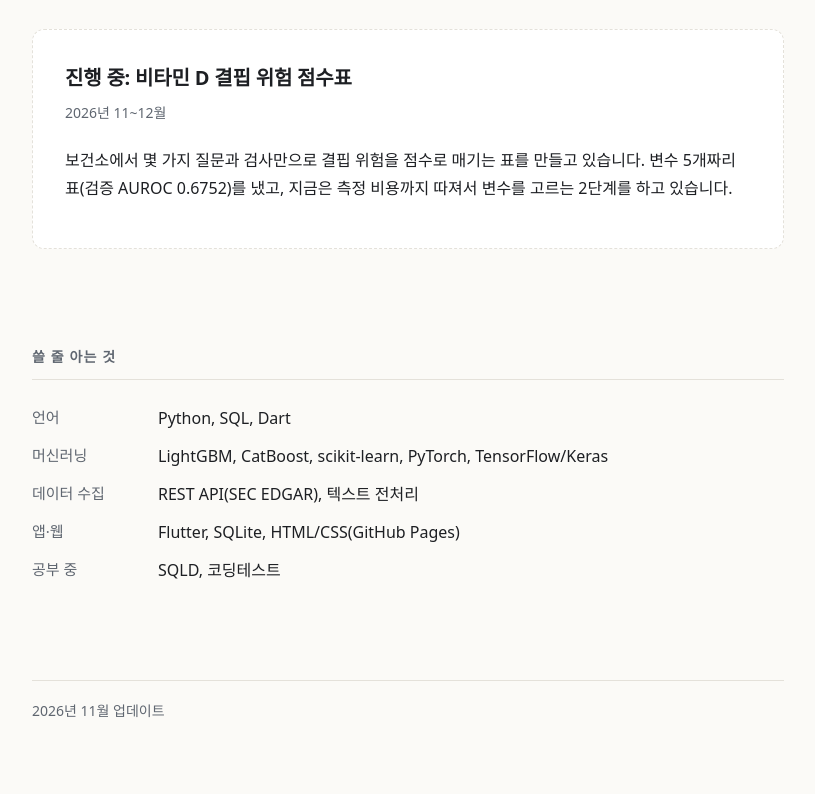
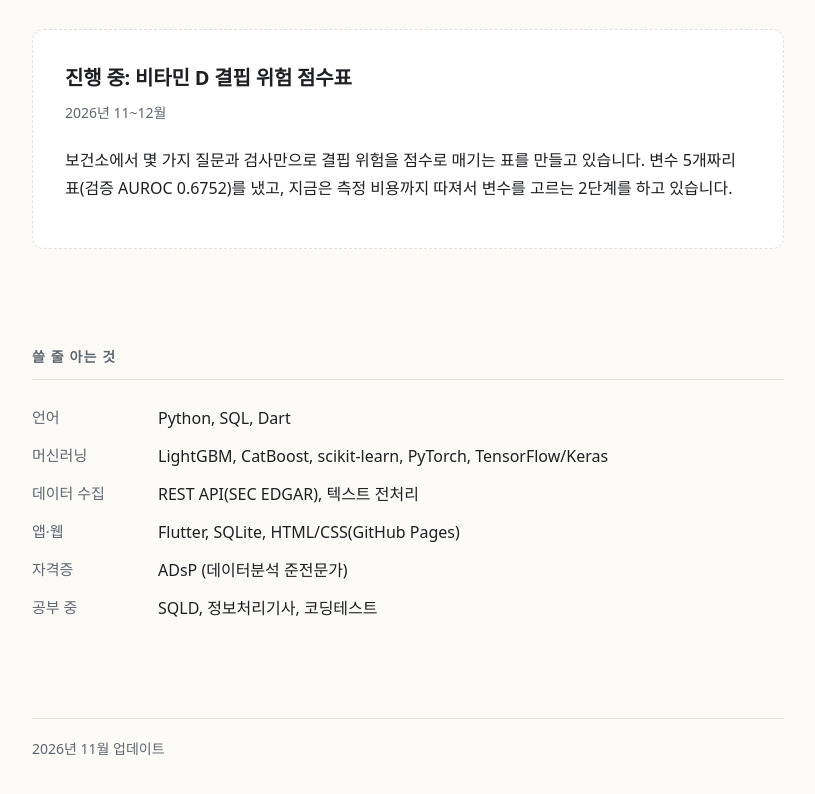
Before and after one commit to haneul55/haneul55.github.io, a plain HTML site: page index.html in a window 1280 px wide. Shown: the part 3187-3981 px from the top of the page, without its empty margins (232-1047 px from the left). Drawn offline with Linux system fonts and the light colour scheme.

Commit message:
자격증에 ADsP 추가, 공부 중에 정보처리기사 추가

```diff
--- a/index.html
+++ b/index.html
@@ -155,7 +155,8 @@
     <dt>머신러닝</dt><dd>LightGBM, CatBoost, scikit-learn, PyTorch, TensorFlow/Keras</dd>
     <dt>데이터 수집</dt><dd>REST API(SEC EDGAR), 텍스트 전처리</dd>
     <dt>앱·웹</dt><dd>Flutter, SQLite, HTML/CSS(GitHub Pages)</dd>
-    <dt>공부 중</dt><dd>SQLD, 코딩테스트</dd>
+    <dt>자격증</dt><dd>ADsP (데이터분석 준전문가)</dd>
+    <dt>공부 중</dt><dd>SQLD, 정보처리기사, 코딩테스트</dd>
   </dl>
 </section>
 
```
